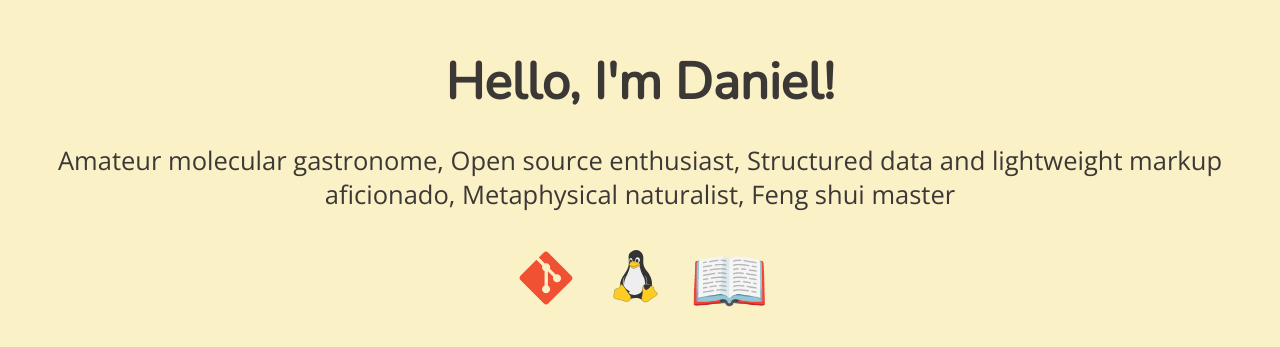
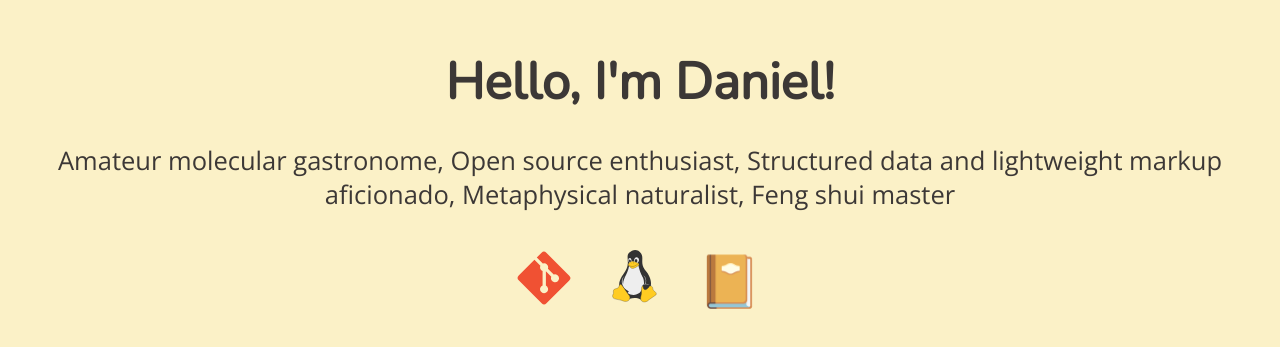
Before and after one commit to polyzen/landing, a plain HTML site: page index.html in a window 1280 px wide. Shown: the part 213-560 px from the top of the page. Drawn offline with nearby package versions, Linux system fonts and the light colour scheme.

Commit message:
A E S T H E T I C S

```diff
--- a/index.html
+++ b/index.html
@@ -24,7 +24,7 @@ lightweight markup aficionado, Metaphysical naturalist, Feng shui master</p>
   </li>
   <li>
     <a href="https://wiki.lacto.se">
-      <span aria-label="Wiki">📖</span>
+      <span aria-label="Wiki">📔</span>
     </a>
   </li>
 </ul>
--- a/style.css
+++ b/style.css
@@ -42,12 +42,17 @@ ul { padding-left: 0; }
 
 li {
   display: inline-block;
-  margin: 0.25em;
   vertical-align: middle;
 }
 
 a:link, a:visited { text-decoration: none; }
 
-img { width: 2.75em; }
+img {
+  margin: 0.25em;
+  width: 2.75em;
+}
 
-span { font-size: 2.5em; }
+span {
+  font-size: 2em;
+  margin: 0.3125em;
+}
```
